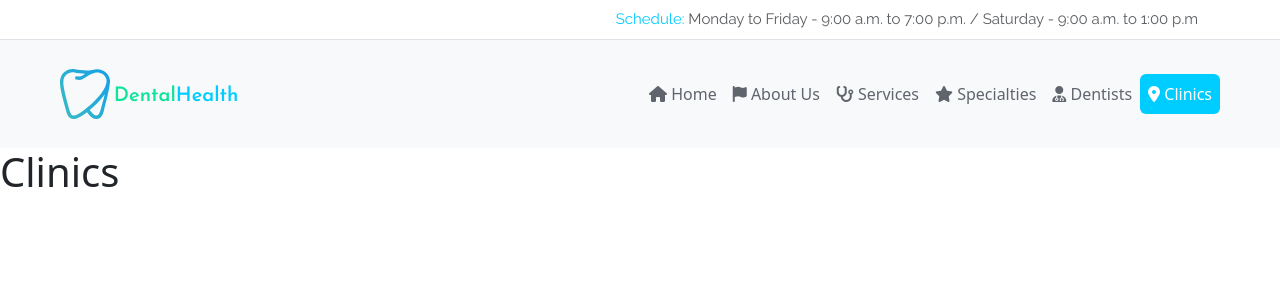
After one commit to aaronmasm/dentalhealth, a Django app: page /clinics/ in a window 1280 px wide. The commit adds this page. Shown: the top 300 px of the page. Run offline with Django 5.2, Linux system fonts and the light colour scheme; some libraries are stand-ins or nearby versions.

Commit message:
Structure of the urls of the app pages and placement of the carousel on the home page.

```diff
--- a/dentalhealth_main/settings.py
+++ b/dentalhealth_main/settings.py
@@ -43,6 +43,7 @@ INSTALLED_APPS = [
     "pages.apps.PagesConfig",
 ]
 
+
 MIDDLEWARE = [
     "django.middleware.security.SecurityMiddleware",
     "django.contrib.sessions.middleware.SessionMiddleware",
@@ -53,7 +54,9 @@ MIDDLEWARE = [
     "django.middleware.clickjacking.XFrameOptionsMiddleware",
 ]
 
+
 ROOT_URLCONF = "dentalhealth_main.urls"
+
 
 TEMPLATES = [
     {
@@ -73,6 +76,7 @@ TEMPLATES = [
         },
     },
 ]
+
 
 WSGI_APPLICATION = "dentalhealth_main.wsgi.application"
 
@@ -125,6 +129,7 @@ USE_TZ = True
 STATIC_URL = "static/"
 STATICFILES_DIRS = [BASE_DIR / "static"]
 
+
 # Default primary key field type
 # https://docs.djangoproject.com/en/5.0/ref/settings/#default-auto-field
 
--- /dev/null
+++ b/pages/templates/pages/about-us.html
@@ -0,0 +1,5 @@
+{% extends "base.html" %}
+{% block title %}About Us{% endblock title %}
+{% block content %}
+    <h1>About Us</h1>
+{% endblock %}
--- /dev/null
+++ b/pages/templates/pages/clinics.html
@@ -0,0 +1,5 @@
+{% extends "base.html" %}
+{% block title %}Clinics{% endblock title %}
+{% block content %}
+    <h1>Clinics</h1>
+{% endblock %}
--- /dev/null
+++ b/pages/templates/pages/dentists.html
@@ -0,0 +1,5 @@
+{% extends "base.html" %}
+{% block title %}Dentists{% endblock title %}
+{% block content %}
+    <h1>Dentists</h1>
+{% endblock %}
--- /dev/null
+++ b/pages/templates/pages/services.html
@@ -0,0 +1,5 @@
+{% extends "base.html" %}
+{% block title %}Services{% endblock title %}
+{% block content %}
+    <h1>Services</h1>
+{% endblock %}
--- /dev/null
+++ b/pages/templates/pages/specialties.html
@@ -0,0 +1,5 @@
+{% extends "base.html" %}
+{% block title %}Specialties{% endblock title %}
+{% block content %}
+    <h1>Specialties</h1>
+{% endblock %}
--- a/pages/urls.py
+++ b/pages/urls.py
@@ -1,7 +1,13 @@
 from django.urls import path
 
-from .views import HomePageView
+from .views import HomePageView, AboutUsPageView, ServicesPageView, SpecialtiesPageView, DentistsPageView, \
+    ClinicsPageView
 
 urlpatterns = [
     path("", HomePageView.as_view(), name="home"),
+    path("about-us/", AboutUsPageView.as_view(), name="about-us"),
+    path("services/", ServicesPageView.as_view(), name="services"),
+    path("specialties/", SpecialtiesPageView.as_view(), name="specialties"),
+    path("dentists/", DentistsPageView.as_view(), name="dentists"),
+    path("clinics/", ClinicsPageView.as_view(), name="clinics"),
 ]
--- a/pages/views.py
+++ b/pages/views.py
@@ -5,3 +5,23 @@ from django.views.generic import TemplateView
 
 class HomePageView(TemplateView):
     template_name = "pages/home.html"
+
+
+class AboutUsPageView(TemplateView):
+    template_name = "pages/about-us.html"
+
+
+class ServicesPageView(TemplateView):
+    template_name = "pages/services.html"
+
+
+class SpecialtiesPageView(TemplateView):
+    template_name = "pages/specialties.html"
+
+
+class DentistsPageView(TemplateView):
+    template_name = "pages/dentists.html"
+
+
+class ClinicsPageView(TemplateView):
+    template_name = "pages/clinics.html"
--- a/static/css/base.css
+++ b/static/css/base.css
@@ -37,7 +37,7 @@
 
 /* Navbar */
 .nav-pills .nav-link.active {
-    color: #ffffff !important; /* Color blanco */
+    color: white !important;
     --bs-nav-pills-link-active-bg: var(--health-color-font);
 }
 
--- a/templates/base.html
+++ b/templates/base.html
@@ -42,22 +42,37 @@
 
         <div class="collapse navbar-collapse" id="navbarNavAltMarkup">
             <div class="navbar-nav ms-auto nav-pills">
-                <a class="nav-link active" aria-current="page" href="#"><i class="fa-solid fa-house"></i> Home</a>
-                <a class="nav-link" href="#"><i class="fa-solid fa-flag"></i> About Us</a>
-                <a class="nav-link" href="#"><i class="fa-solid fa-stethoscope"></i> Services</a>
-                <a class="nav-link" href="#"><i class="fa-solid fa-star"></i> Specialties</a>
-                <a class="nav-link" href="#"><i class="fa-solid fa-user-doctor"></i> Dentists</a>
-                <a class="nav-link" href="#"><i class="fa-solid fa-location-dot"></i> Clinics</a>
+                <a class="nav-link {% if request.path == '/' %}active{% endif %}" aria-current="page"
+                   href="{% url 'home' %}">
+                    <i class="fa-solid fa-house"></i> Home
+                </a>
+                <a class="nav-link {% if request.path == '/about-us/' %}active{% endif %}" href="{% url 'about-us' %}">
+                    <i class="fa-solid fa-flag"></i> About Us
+                </a>
+                <a class="nav-link {% if request.path == '/services/' %}active{% endif %}" href="{% url 'services' %}">
+                    <i class="fa-solid fa-stethoscope"></i> Services
+                </a>
+                <a class="nav-link {% if request.path == '/specialties/' %}active{% endif %}"
+                   href="{% url 'specialties' %}">
+                    <i class="fa-solid fa-star"></i> Specialties
+                </a>
+                <a class="nav-link {% if request.path == '/dentists/' %}active{% endif %}" href="{% url 'dentists' %}">
+                    <i class="fa-solid fa-user-doctor"></i> Dentists
+                </a>
+                <a class="nav-link {% if request.path == '/clinics/' %}active{% endif %}" href="{% url 'clinics' %}">
+                    <i class="fa-solid fa-location-dot"></i> Clinics
+                </a>
             </div>
         </div>
+
     </div>
 </nav>
-
 
 <main>
     {% block content %}
     {% endblock content %}
 </main>
+
 <script src="https://cdn.jsdelivr.net/npm/bootstrap@5.3.3/dist/js/bootstrap.bundle.min.js"
         integrity="sha384-YvpcrYf0tY3lHB60NNkmXc5s9fDVZLESaAA55NDzOxhy9GkcIdslK1eN7N6jIeHz"
         crossorigin="anonymous"></script>
```
Also changed, not shown: pages/templates/pages/home.html (+44 -0 lines), pages/static/pages/img/carousel/patient-dentist.jpg (added), 2 other files.
